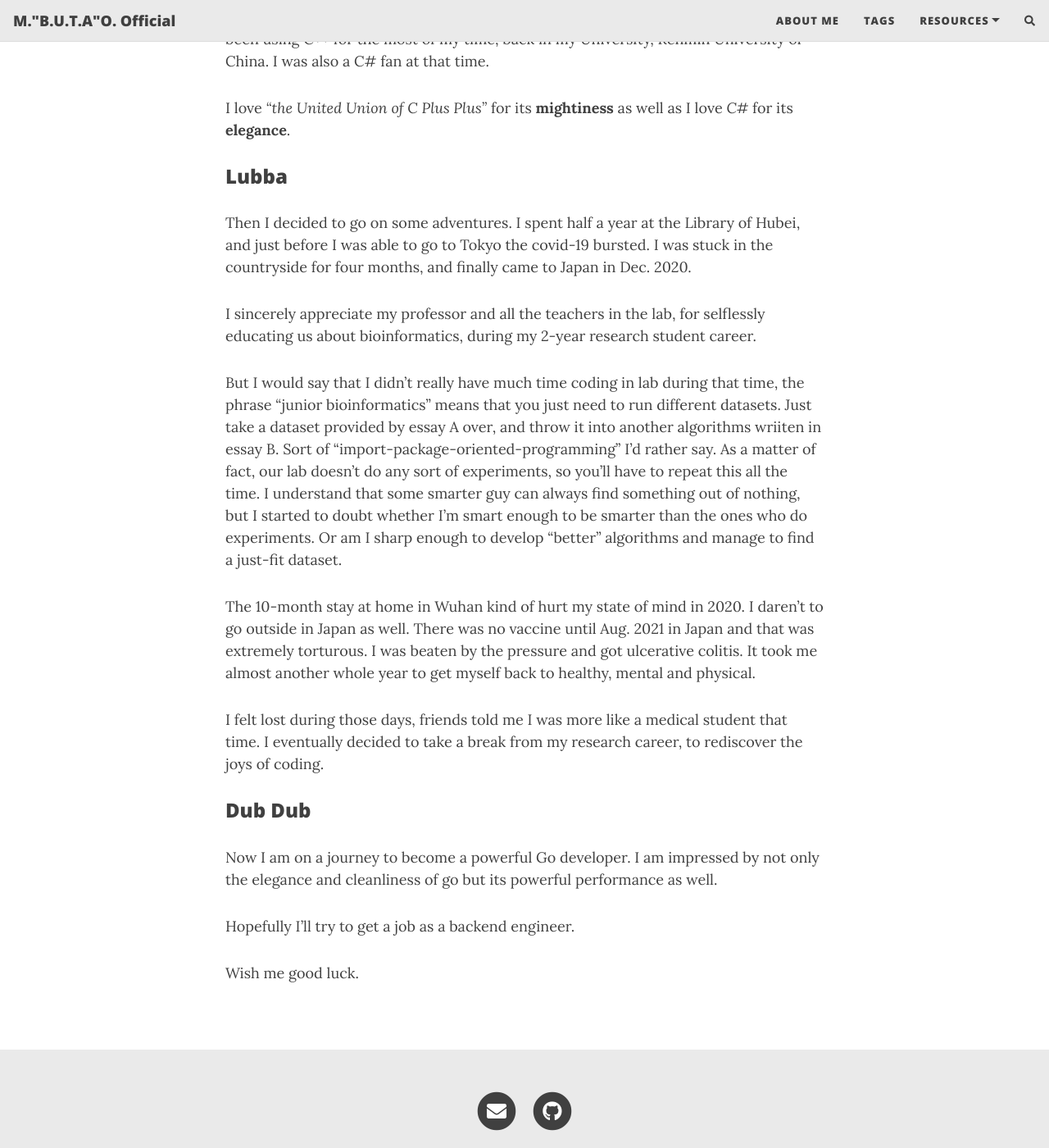
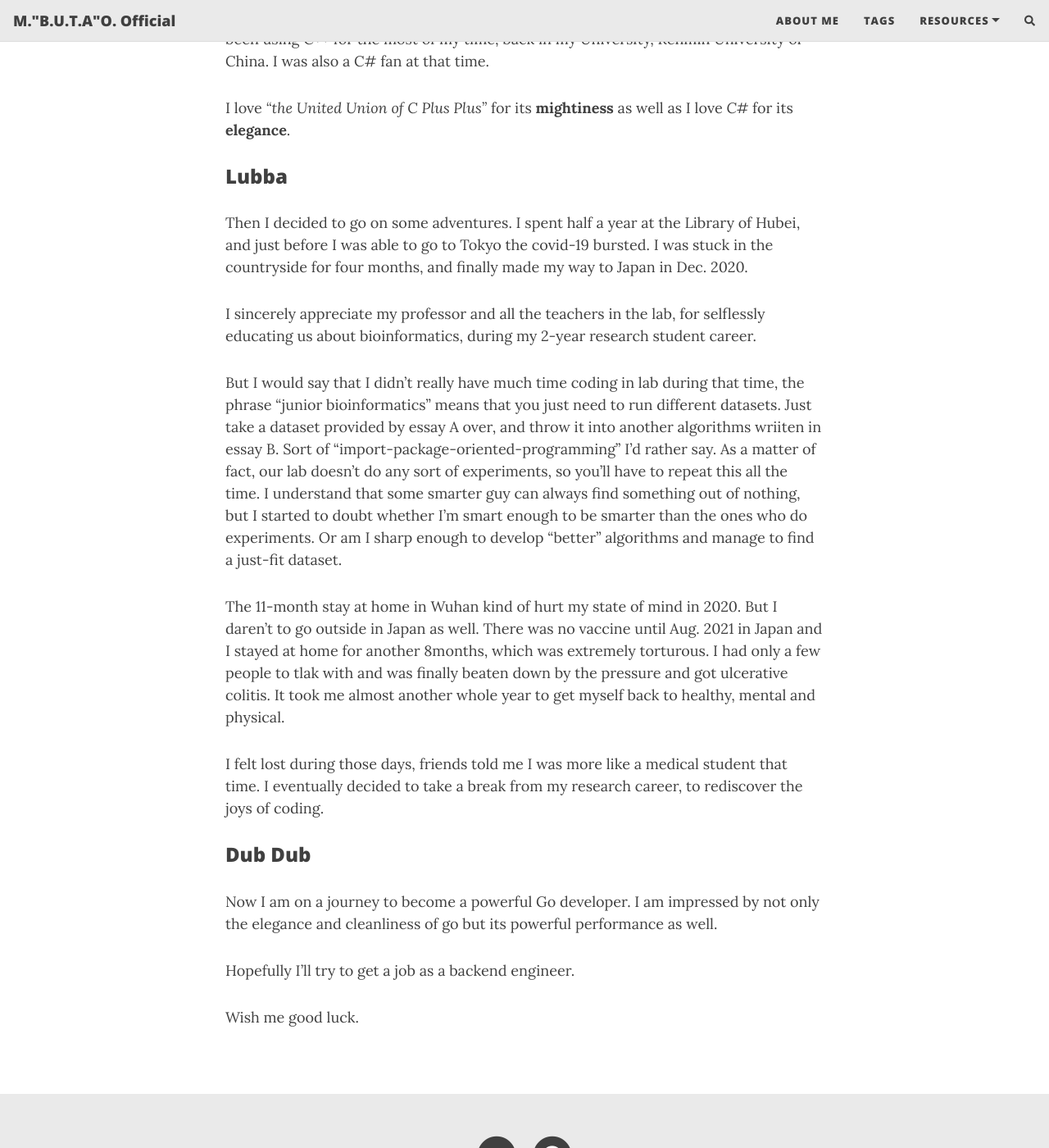
Before and after one commit to mizumoto-cn/mizumoto-cn.github.io, a Jekyll site: the page built from aboutme.md, in a window 1280 px wide and 1400 px high, scrolled down 551 px. Shown: the whole window at 82% size. Built offline with Jekyll 4.4.1, drawn with Linux system fonts in a browser that asks for light colours; nearby versions of some CDN libraries; comment, search, counter and statistics services are not loaded.

```diff
--- a/aboutme.md
+++ b/aboutme.md
@@ -16,13 +16,13 @@ I love *"the United Union of C Plus Plus"* for its **mightiness** as well as I l
 
 ### Lubba
 
-Then I decided to go on some adventures. I spent half a year at the Library of Hubei, and just before I was able to go to Tokyo the covid-19 bursted. I was stuck in the countryside for four months, and finally came to Japan in Dec. 2020.
+Then I decided to go on some adventures. I spent half a year at the Library of Hubei, and just before I was able to go to Tokyo the covid-19 bursted. I was stuck in the countryside for four months, and finally made my way to Japan in Dec. 2020.
 
 I sincerely appreciate my professor and all the teachers in the lab, for selflessly educating us about bioinformatics, during my 2-year research student career.
 
 But I would say that I didn't really have much time coding in lab during that time, the phrase "junior bioinformatics" means that you just need to run different datasets. Just take a dataset provided by essay A over, and throw it into another algorithms wriiten in essay B. Sort of "import-package-oriented-programming" I'd rather say. As a matter of fact, our lab doesn't do any sort of experiments, so you'll have to repeat this all the time. I understand that some smarter guy can always find something out of nothing, but I started to doubt whether I'm smart enough to be smarter than the ones who do experiments. Or am I sharp enough to develop "better" algorithms and manage to find a just-fit dataset.
 
-The 10-month stay at home in Wuhan kind of hurt my state of mind in 2020. I daren't to go outside in Japan as well. There was no vaccine until Aug. 2021 in Japan and that was extremely torturous. I was beaten by the pressure and got ulcerative colitis. It took me almost another whole year to get myself back to healthy, mental and physical.
+The 11-month stay at home in Wuhan kind of hurt my state of mind in 2020. But I daren't to go outside in Japan as well. There was no vaccine until Aug. 2021 in Japan and I stayed at home for another 8months, which was extremely torturous. I had only a few people to tlak with and was finally beaten down by the pressure and got ulcerative colitis. It took me almost another whole year to get myself back to healthy, mental and physical.
 
 I felt lost during those days, friends told me I was more like a medical student that time. I eventually decided to take a break from my research career, to rediscover the joys of coding.
 
```
Also changed, not shown: index.md (added, +7 -0 lines).
